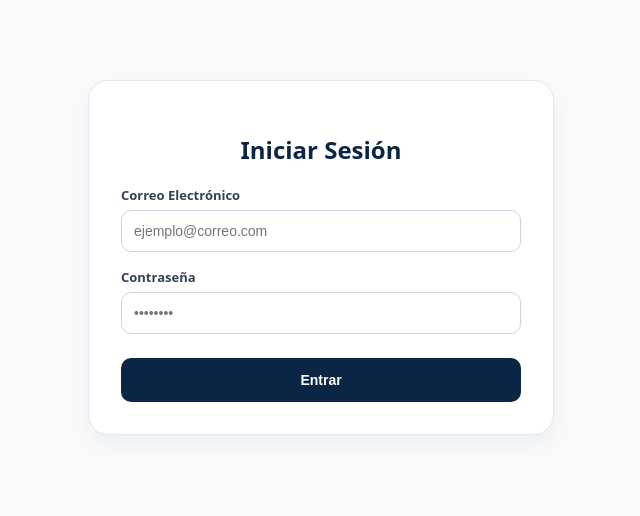
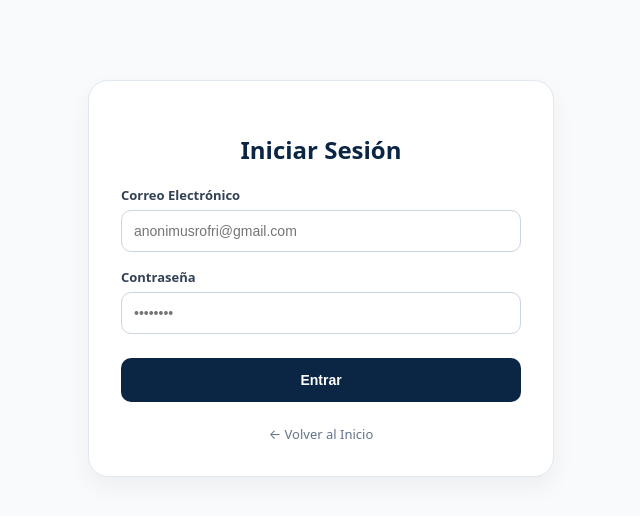
Before and after one commit to anonimusrofri-png/Porcicultores-rd, a Next.js app: page /login in a window 1280 px wide. Shown: the top 516 px of the page, without its empty margins (319-959 px from the left). Built offline with nearby package versions, Linux system fonts and the light colour scheme; no server answers.

Commit message:
Fix: corregir export default en login y reparar despliegue en Vercel

```diff
--- a/app/login/page.tsx
+++ b/app/login/page.tsx
@@ -3,6 +3,7 @@
 import { useState } from 'react'
 import { supabase } from '../../lib/supabase'
 import { useRouter } from 'next/navigation'
+import Link from 'next/link'
 
 export default function Login() {
   const [email, setEmail] = useState('')
@@ -25,11 +26,8 @@ export default function Login() {
       setErrorMsg('Correo o contraseña incorrectos.')
       setCargando(false)
     } else {
-      // Guardar el indicador de token para la app
       localStorage.setItem('token_porcicultores', data.session?.access_token || 'activo')
       document.cookie = `token_porcicultores=${data.session?.access_token}; path=/;`
-
-      // Redirigir al inicio
       router.push('/')
       router.refresh()
     }
@@ -52,7 +50,7 @@ export default function Login() {
           <label style={{ display: 'block', fontSize: '13px', fontWeight: '600', marginBottom: '6px', color: '#334155' }}>Correo Electrónico</label>
           <input
             type="email"
-            placeholder="ejemplo@correo.com"
+            placeholder="anonimusrofri@gmail.com"
             value={email}
             onChange={(e) => setEmail(e.target.value)}
             required
@@ -80,6 +78,12 @@ export default function Login() {
           {cargando ? 'Iniciando sesión...' : 'Entrar'}
         </button>
       </form>
+
+      <div style={{ marginTop: '20px', textAlign: 'center' }}>
+        <Link href="/" style={{ fontSize: '13px', color: '#64748B', textDecoration: 'none' }}>
+          ← Volver al Inicio
+        </Link>
+      </div>
     </div>
   )
 }
```
